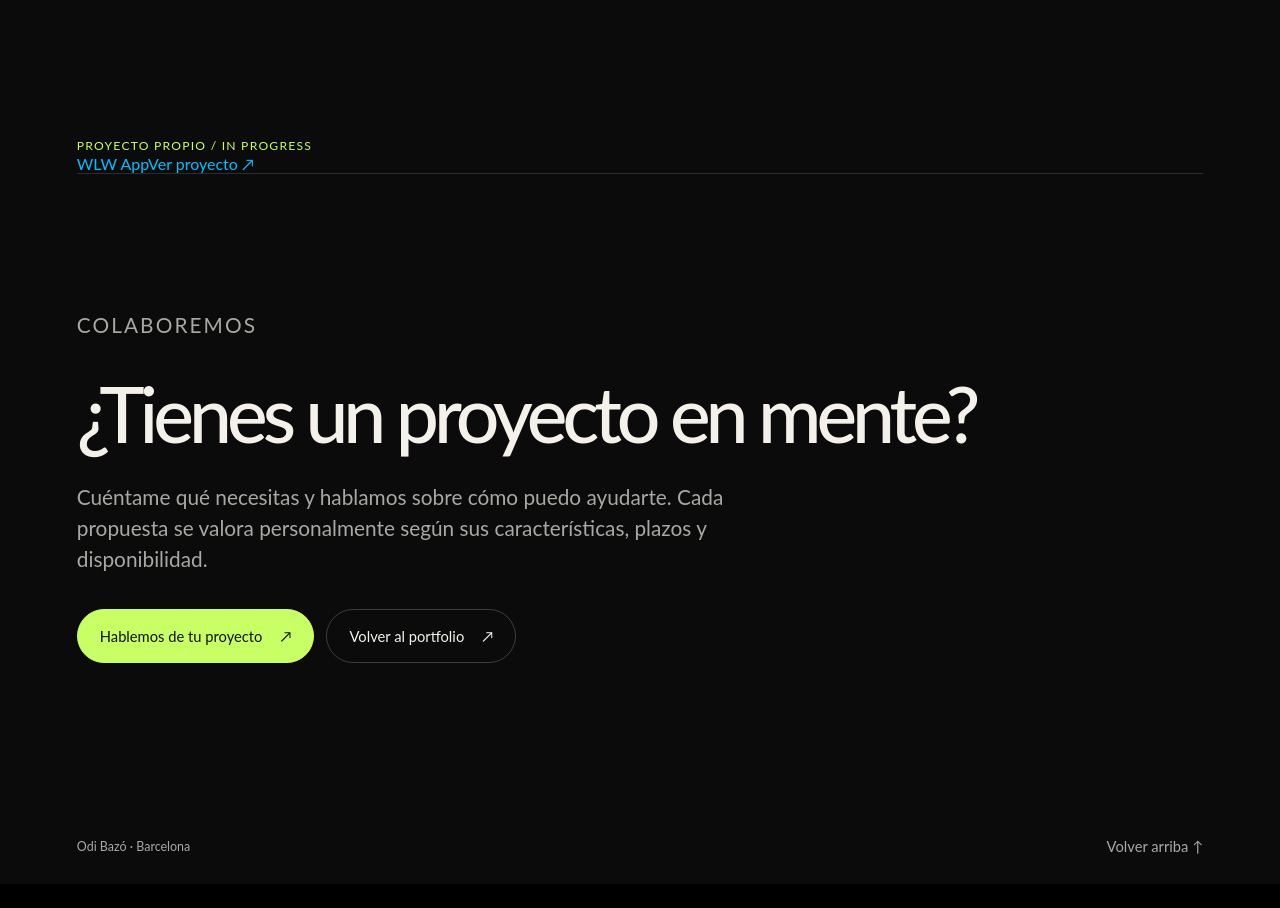
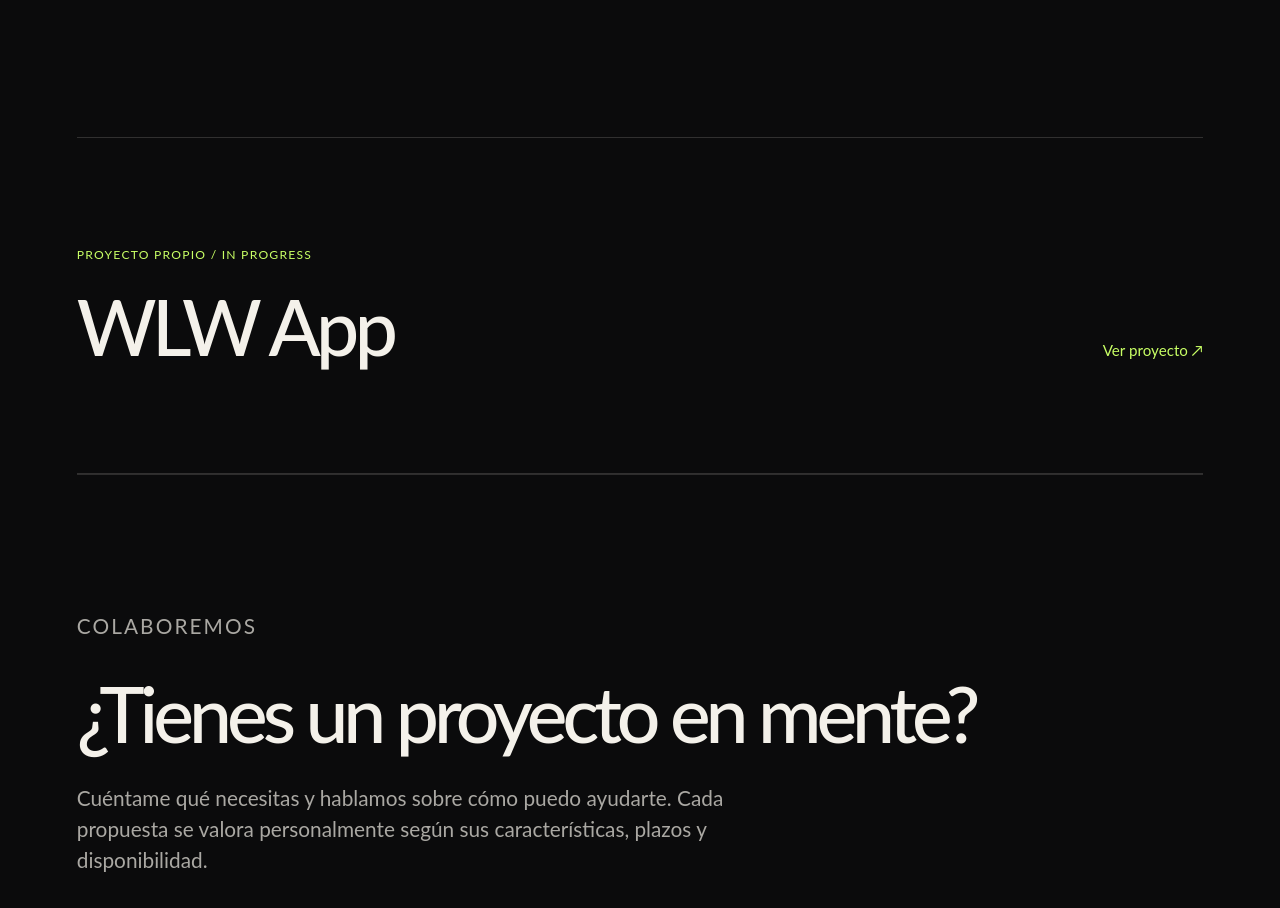
Before and after one commit to odibazo/portfolio, a Next.js app: page /odi-studio in a window 1280 px wide. Shown: the part 1200-2108 px from the top of the page. Before the commit the page ends 2084 px from the top, so only its background shows below. Built offline with nearby package versions, Linux system fonts and the light colour scheme.

Commit message:
style: simplify ODI Studio WLW cross-link without extra project section

```diff
--- a/styles/Studio.module.css
+++ b/styles/Studio.module.css
@@ -134,52 +134,34 @@
 .serviceDetails li + li {
   margin-top: 8px;
 }
-.ownProject {
+.projectReference {
   position: relative;
   z-index: 1;
-  display: grid;
-  grid-template-columns: minmax(0, 1.1fr) minmax(0, .9fr);
-  gap: clamp(36px, 8vw, 120px);
-  padding: clamp(78px, 10vw, 135px) 0;
-  border-top: 1px solid rgba(244, 241, 234, .15);
+  padding: clamp(64px, 9vw, 108px) 0;
+  border-top: 1px solid rgba(244,241,234,.16);
+  border-bottom: 1px solid rgba(244,241,234,.16);
 }
-.ownProjectHeading h2 {
-  max-width: 750px;
-  margin: 19px 0 0;
+.projectReferenceLink {
+  display: flex;
+  align-items: baseline;
+  justify-content: space-between;
+  flex-wrap: wrap;
+  gap: 16px;
+  margin-top: 25px;
   color: var(--text);
-  font-size: clamp(3.2rem, 6.6vw, 7rem);
+  text-decoration: none;
+}
+.projectReferenceLink span:first-child {
+  font-size: clamp(2.6rem, 6vw, 5.2rem);
   font-weight: 500;
-  line-height: .98;
-  letter-spacing: -.065em;
+  line-height: 1;
+  letter-spacing: -.06em;
 }
-.ownProjectHeading h2 span {
-  display: block;
-  margin-top: 26px;
-  color: var(--muted);
-  font-size: .39em;
-  font-weight: 500;
-  line-height: 1.17;
-  letter-spacing: -.035em;
+.projectReferenceLink span:last-child {
+  font-size: .95rem;
+  color: var(--accent);
 }
-.ownProjectCopy {
-  align-self: end;
-}
-.ownProjectCopy p {
-  margin: 0 0 20px;
-  color: var(--muted);
-  font-size: clamp(1.03rem, 1.65vw, 1.3rem);
-  line-height: 1.58;
-}
-.projectStatus {
-  display: inline-block;
-  margin-top: 16px;
-  padding: 10px 14px;
-  border: 1px solid rgba(200, 255, 101, .35);
-  border-radius: 999px;
-  color: var(--accent);
-  font-size: .78rem;
-  letter-spacing: .02em;
-}
+.projectReferenceLink:hover span:last-child { text-decoration: underline; }
 .contact {
   position: relative;
   z-index: 1;
@@ -212,7 +194,6 @@
   .serviceCard { min-height: 0; }
   .serviceNum { margin-bottom: 20px; }
   .serviceIntro { margin-top: 16px; padding-top: 0; }
-  .ownProject { grid-template-columns: 1fr; gap: 36px; }
 }
 @media (max-width: 760px) {
   .hero { padding: 85px 0 68px; }
@@ -223,8 +204,7 @@
   .serviceGrid { gap: 14px; }
   .serviceCard { padding: 26px; border-radius: 18px; }
   .serviceDetails { margin-top: 18px; }
-  .ownProject { padding: 82px 0; }
-  .ownProjectHeading h2 { font-size: clamp(3.2rem, 15vw, 5rem); }
+  .projectReference { padding: 65px 0; }
   .contact { padding: 82px 0 90px; }
   .contactActions { flex-direction: column; }
   .contactActions a { width: 100%; box-sizing: border-box; }
```
